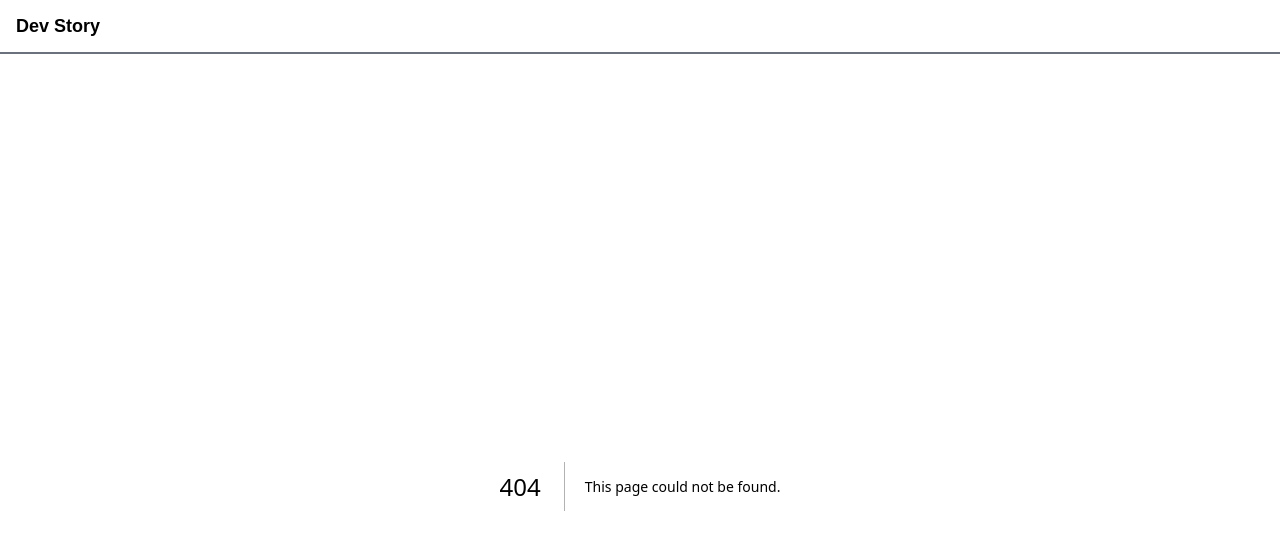
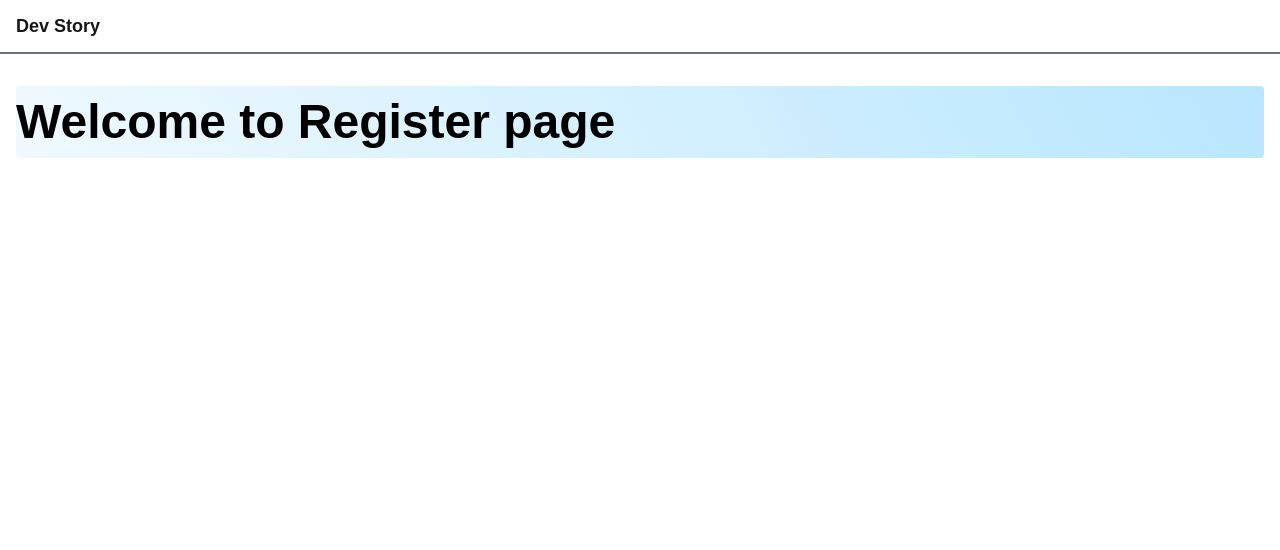
Before and after one commit to Istheaksayem/hello-next-js, a Next.js app: page /register in a window 1280 px wide. Before the commit this address had no page. Shown: the top 550 px of the page. Built offline with nearby package versions, Linux system fonts and the light colour scheme.

Commit message:
added register page

```diff
--- /dev/null
+++ b/src/app/register/page.jsx
@@ -0,0 +1,12 @@
+import Title from '@/component/Title';
+import React from 'react';
+
+const Register = () => {
+    return (
+        <div>
+            <Title>Welcome to Register page</Title>
+        </div>
+    );
+};
+
+export default Register;
```
